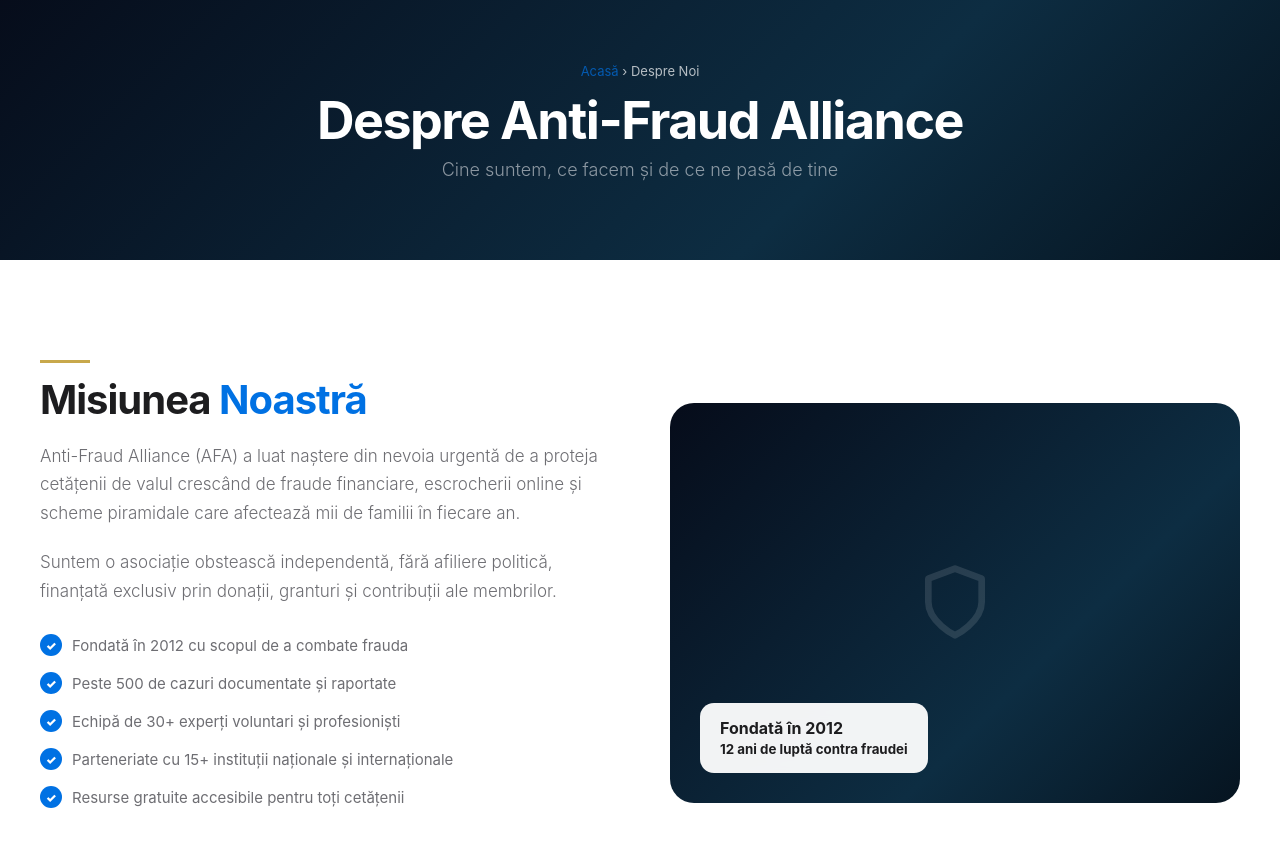
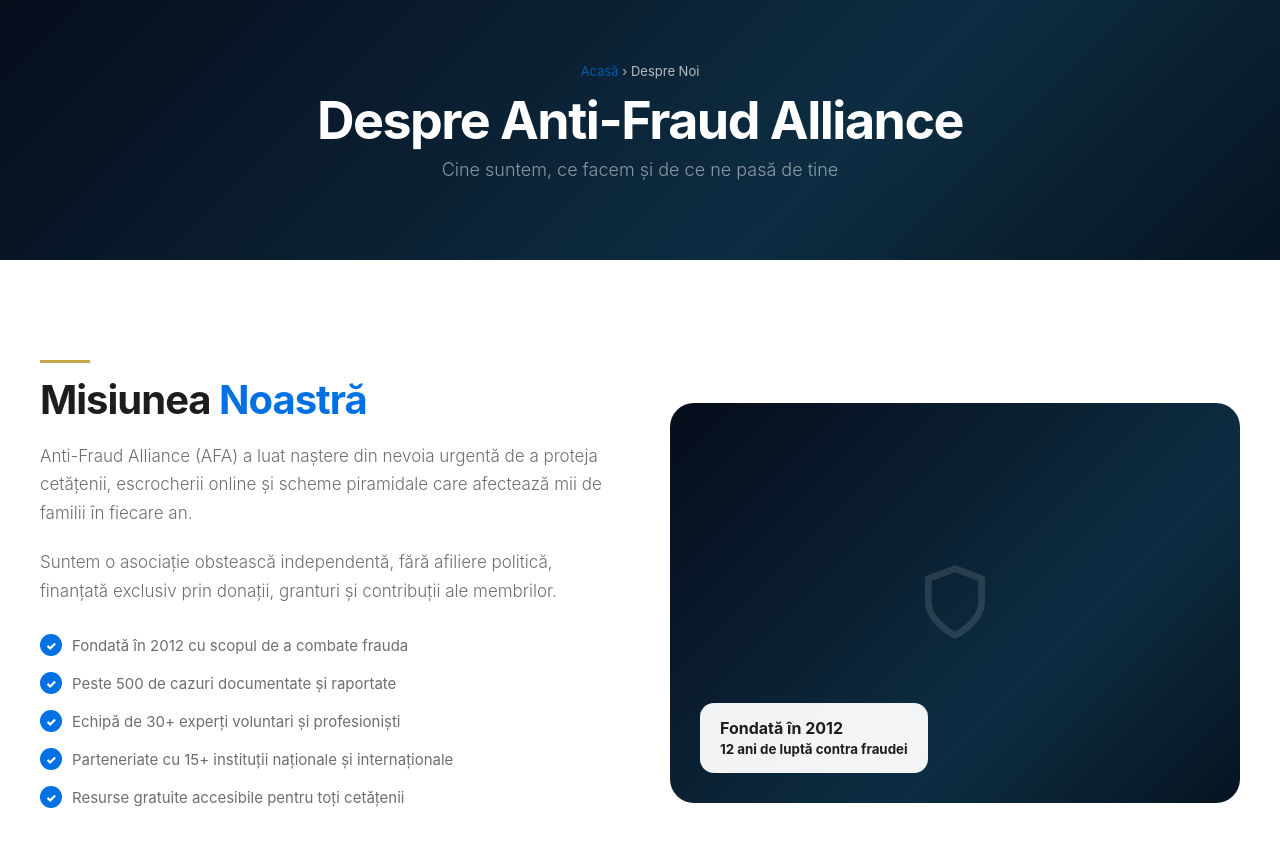
Before and after one commit to vitalievevdev-coder/afa-website, a website: page despre-noi.html in a window 1280 px wide. Shown: the part 70-916 px from the top of the page. Drawn offline with Linux system fonts and the light colour scheme.

Commit message:
Actualizeaza textul Misiunea Noastra pe pagina despre-noi
Co-Authored-By: Claude Sonnet 4.6 <noreply@anthropic.com>

```diff
--- a/despre-noi.html
+++ b/despre-noi.html
@@ -48,9 +48,7 @@
       <div class="despre-text">
         <div class="linie-deasupra" style="display:block;width:50px;height:3px;background:#c8a84b;margin-bottom:15px;"></div>
         <h2>Misiunea <span>Noastră</span></h2>
-        <p>Anti-Fraud Alliance (AFA) a luat naștere din nevoia urgentă de a proteja
-           cetățenii de valul crescând de fraude financiare, escrocherii online și
-           scheme piramidale care afectează mii de familii în fiecare an.</p>
+        <p>Anti-Fraud Alliance (AFA) a luat naștere din nevoia urgentă de a proteja cetățenii, escrocherii online și scheme piramidale care afectează mii de familii în fiecare an.</p>
         <p>Suntem o asociație obstească independentă, fără afiliere politică,
            finanțată exclusiv prin donații, granturi și contribuții ale membrilor.</p>
         <ul class="lista-check">
```
